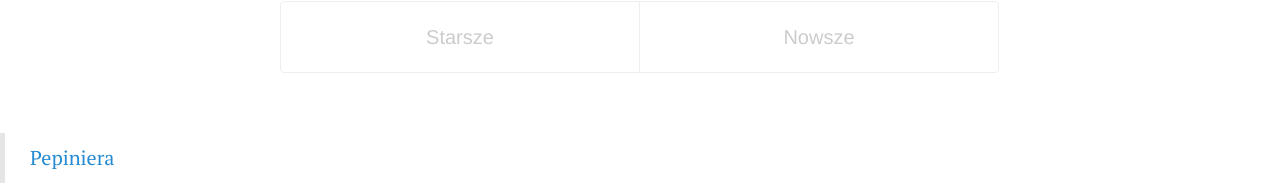
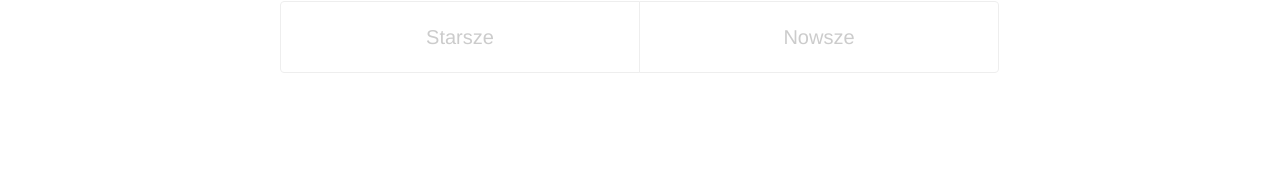
Before and after one commit to pumiko/pumiko.github.io, a Jekyll site: the page built from index.html, in a window 1280 px wide. Shown: the part 826-1022 px from the top of the page. Built offline with Jekyll 4.4.1, drawn with Linux system fonts in a browser that asks for light colours; nearby versions of some CDN libraries; the list of posts is cut into pages by our own code; after the commit the page ends 959 px from its top, so only the background shows below that.

Commit message:
Usuniecie FB

```diff
--- a/_layouts/default.html
+++ b/_layouts/default.html
@@ -26,7 +26,6 @@
 
     <label for="sidebar-checkbox" class="sidebar-toggle"></label>
 
-  <div class="fb-page" data-href="https://www.facebook.com/pepiniera.net/" data-width="500" data-small-header="true" data-adapt-container-width="true" data-hide-cover="false" data-show-facepile="true"><div class="fb-xfbml-parse-ignore"><blockquote cite="https://www.facebook.com/pepiniera.net/"><a href="https://www.facebook.com/pepiniera.net/">Pepiniera</a></blockquote></div></div>
 
   </body>
 </html>
```
